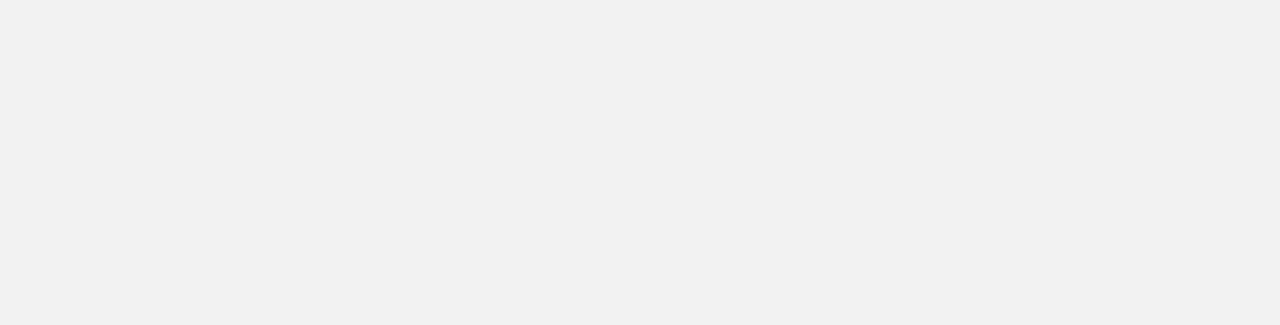
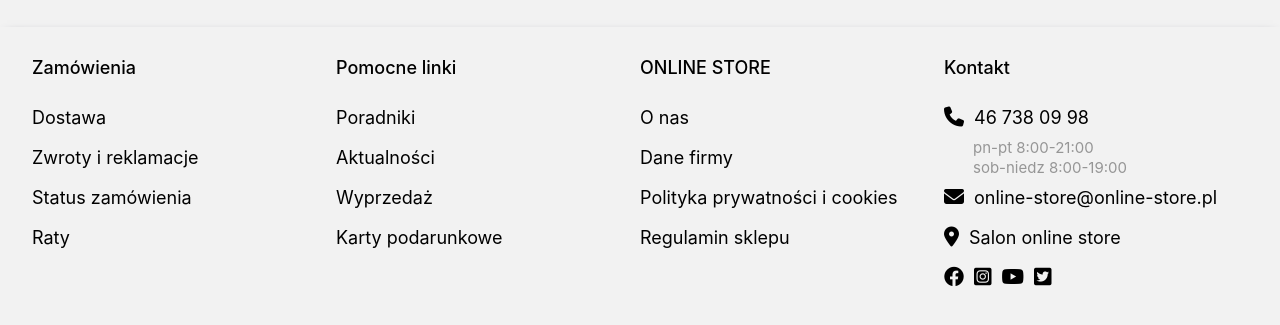
Before and after one commit to marcelberner/online-store, a React (Create React App) app: page / in a window 1280 px wide. Shown: the part 693-1018 px from the top of the page. Before the commit the page ends 800 px from the top, so only its background shows below. Built offline with nearby package versions, Linux system fonts and the light colour scheme.

Commit message:
add footer

```diff
--- a/src/components/footer/Footer.js
+++ b/src/components/footer/Footer.js
@@ -1,5 +1,53 @@
+import "./Footer.scss";
+
 const Footer = () => {
-  return <div>Footer</div>;
+  return (
+    <footer className="footer">
+      <div className="footer__content">
+        <div className="footer__section">
+          <div className="footer__title">Zamówienia</div>
+          <a href="/" className="footer__link">Dostawa</a>
+          <a href="/" className="footer__link">Zwroty i reklamacje</a>
+          <a href="/" className="footer__link">Status zamówienia</a>
+          <a href="/" className="footer__link">Raty</a>
+        </div>
+        <div className="footer__section">
+          <div className="footer__title">Pomocne linki</div>
+          <a href="/" className="footer__link">Poradniki</a>
+          <a href="/" className="footer__link">Aktualności</a>
+          <a href="/" className="footer__link">Wyprzedaż</a>
+          <a href="/" className="footer__link">Karty podarunkowe</a>
+        </div>
+        <div className="footer__section">
+          <div className="footer__title">ONLINE STORE</div>
+          <a href="/" className="footer__link">O nas</a>
+          <a href="/" className="footer__link">Dane firmy</a>
+          <a href="/" className="footer__link">Polityka prywatności i cookies</a>
+          <a href="/" className="footer__link">Regulamin sklepu</a>
+        </div>
+        <div className="footer__section">
+          <div className="footer__title">Kontakt</div>
+          <a href="/" className="footer__link">
+            <i className="fa-solid fa-phone footer__icon"></i>46 738 09 98
+          </a>
+          <a href="/" className="footer__link footer__link--marked">pn-pt 8:00-21:00</a>
+          <a href="/" className="footer__link footer__link--marked">sob-niedz 8:00-19:00</a>
+          <a href="/" className="footer__link">
+            <i className="fa-solid fa-envelope footer__icon"></i>online-store@online-store.pl
+          </a>
+          <a href="/" className="footer__link">
+            <i className="fa-solid fa-location-dot footer__icon"></i>Salon online store
+          </a>
+          <a href="/" className="footer__link">
+            <i className="fa-brands fa-facebook footer__icon"></i>
+            <i className="fa-brands fa-instagram-square footer__icon"></i>
+            <i className="fa-brands fa-youtube footer__icon"></i>
+            <i className="fa-brands fa-twitter-square footer__icon"></i>
+          </a>
+        </div>
+      </div>
+    </footer>
+  );
 };
 
 export default Footer;
--- /dev/null
+++ b/src/components/footer/Footer.scss
@@ -0,0 +1,43 @@
+@import "../../styles/variables.scss";
+
+.footer{
+    display: flex;
+    align-self: flex-end;
+    justify-content: center;
+    width: 100%;
+    height: 40rem;
+    box-shadow: $basic-box-shadow;
+    &__content{
+        display: flex;
+        justify-content: center;
+        width: 95%;
+        max-width: 1500px;
+    }
+    &__section{
+        margin-top: 3rem;
+        display: flex;
+        width: 25%;
+        flex-direction: column;
+    }
+    &__title{
+        padding-bottom: 2rem;
+        font-weight: $font-weight;
+    }
+    &__link{
+        line-height: 4rem;
+        cursor: pointer;
+    }
+    &__link--marked{
+        margin-left: 2.9rem;
+        font-size: 1.5rem;
+        line-height: 2rem;
+        color: $light-gray;
+    }
+    &__link:hover{
+        text-decoration: underline;
+    }
+    &__icon{
+        padding-right: 1rem;
+        font-size: 2rem;
+    }
+}
--- a/src/components/header/Header.scss
+++ b/src/components/header/Header.scss
@@ -17,6 +17,7 @@
     height: $header-main-height;
     box-shadow: $basic-box-shadow;
     overflow: hidden;
+    background-color: white;
   }
   &--fixed {
     position: fixed;
--- a/src/components/main/Main.js
+++ b/src/components/main/Main.js
@@ -1,5 +1,11 @@
+import "./Main.scss";
+
 const Main = () => {
-  return <div>Main</div>;
+  return (
+    <main className="main">
+      <div>Main</div>
+    </main>
+  );
 };
 
 export default Main;
--- /dev/null
+++ b/src/components/main/Main.scss
@@ -0,0 +1,4 @@
+.main{
+    width: 100%;
+    flex-grow: 1;
+}
--- a/src/layout/Layout.scss
+++ b/src/layout/Layout.scss
@@ -1,4 +1,5 @@
 .box{
     display: flex;
     flex-direction: column;
+    min-height: 140vh;
 }
--- a/src/styles/index.scss
+++ b/src/styles/index.scss
@@ -15,3 +15,17 @@ body {
   font-family: -apple-system, BlinkMacSystemFont, "Segoe UI", Roboto, Oxygen,
     Ubuntu, Cantarell, "Open Sans", "Helvetica Neue", sans-serif;
 }
+
+body::-webkit-scrollbar {
+  width: 1rem;
+}
+
+body::-webkit-scrollbar-thumb {
+  background: $light-gray;
+  border-radius: 30px;
+}
+
+a {
+  text-decoration: none;
+  color: black;
+}
--- a/src/styles/variables.scss
+++ b/src/styles/variables.scss
@@ -2,6 +2,8 @@
 $main-color: #fc6161;
 $main-color-hover: #d83939;
 $background-color: #f2f2f2;
+$light-gray: rgb(150, 150, 150);
+
 
 $font-weight: 500;
 
```
Also changed, not shown: src/components/header/UserControls.js (+16 -4 lines).
